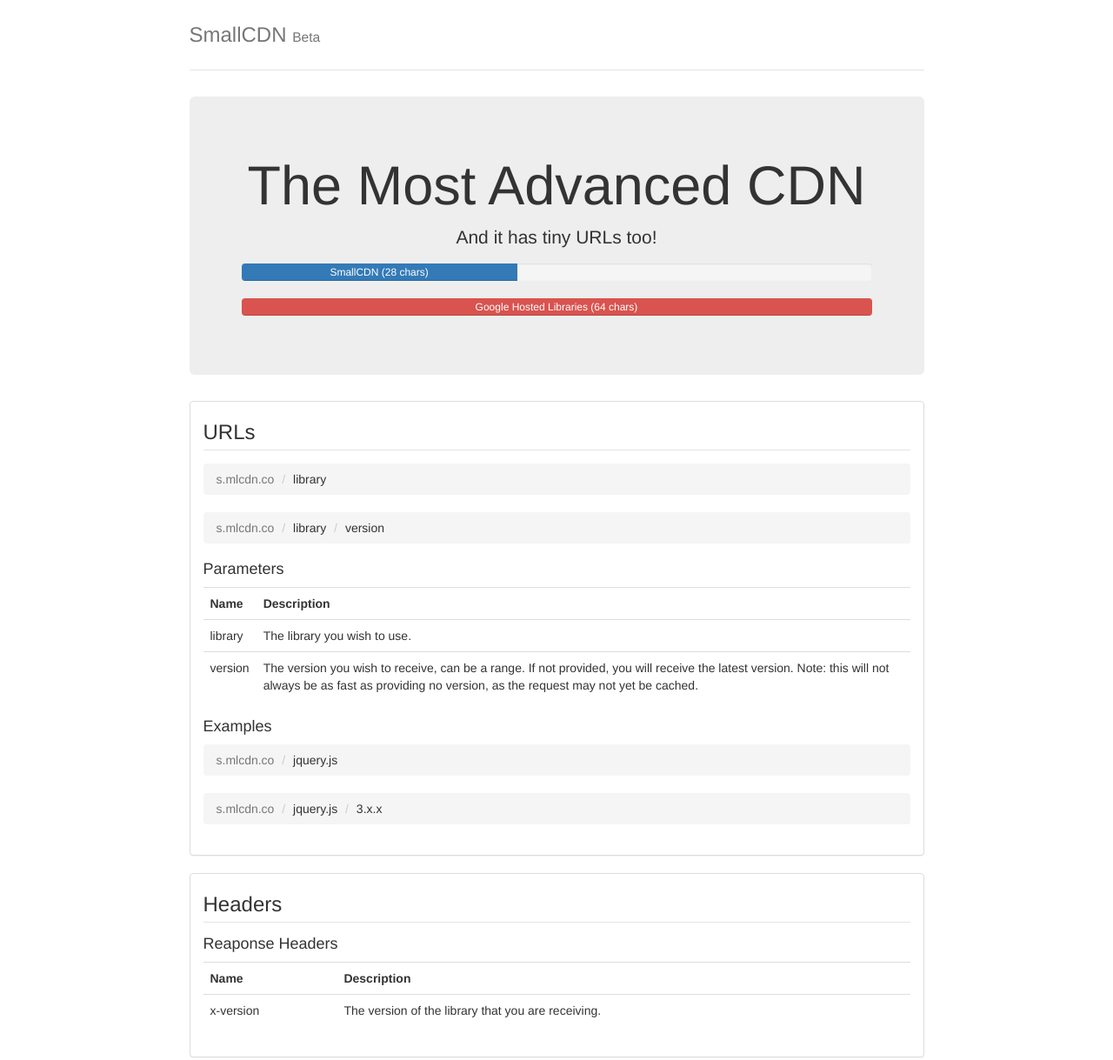
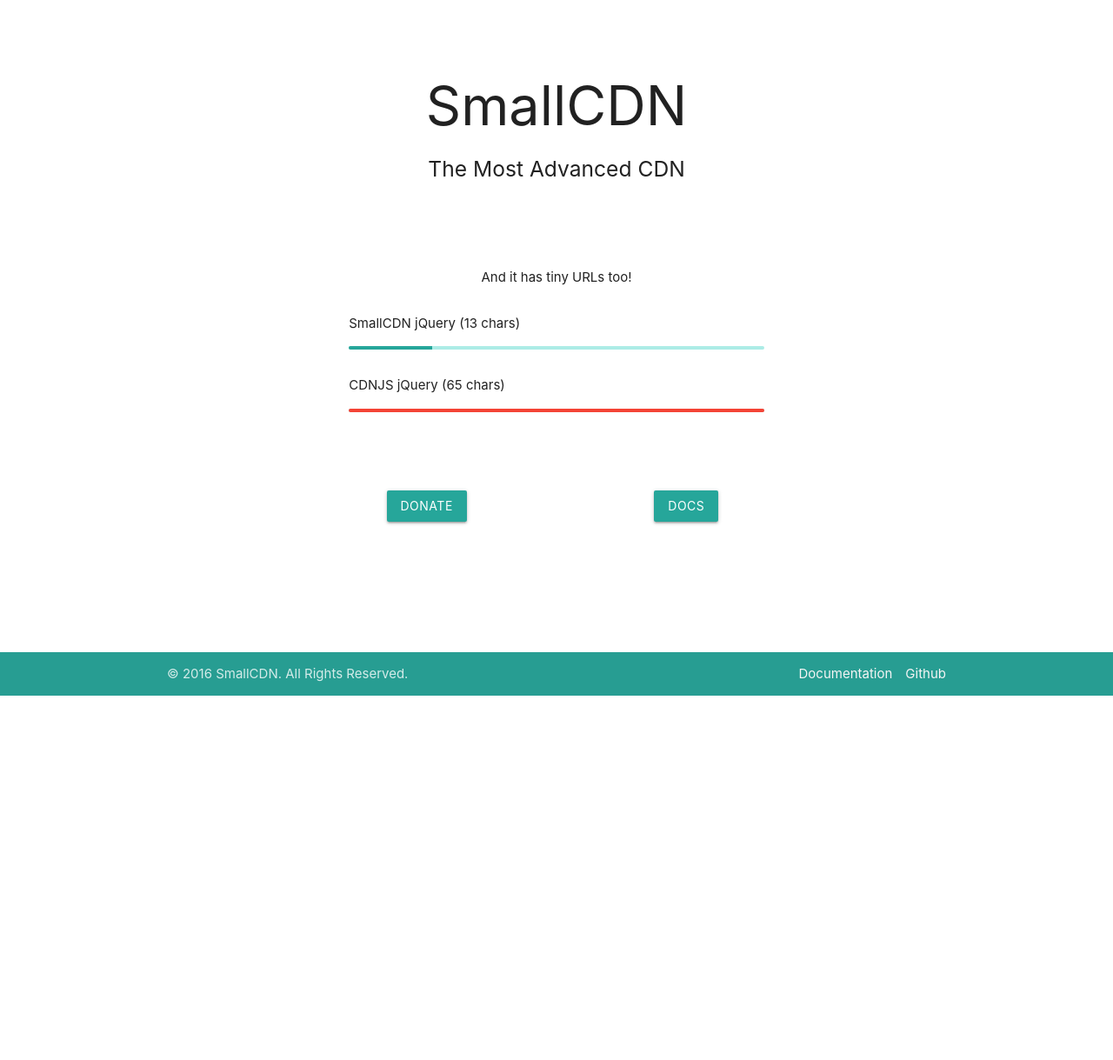
Before and after one commit to SmallCDN/website, a plain HTML site: page index.html in a window 1280 px wide. Shown: the top 1219 px of the page at 87% size. After the commit the page ends 800 px from the top, so only its background shows below. Drawn offline with nearby package versions, Linux system fonts and the light colour scheme; a script that the page names is missing; a small style sheet from the web is missing.

Commit message:
lets do this (#1)
* update docs for v2

* make new page

* make new page good

* 13 chars baby! also green

* Update index.html

```diff
--- a/app.css
+++ b/app.css
@@ -1,84 +1,32 @@
-/* Space out content a bit */
 body {
-  padding-top: 20px;
-  padding-bottom: 20px;
+  display: flex;
+  min-height: 100vh;
+  flex-direction: column;
 }
 
-/* Everything but the jumbotron gets side spacing for mobile first views */
-.header,
-.marketing,
-.footer {
-  padding-right: 15px;
-  padding-left: 15px;
+main {
+  flex: 1 0 auto;
 }
 
-/* Custom page header */
-.header {
-  padding-bottom: 20px;
-  border-bottom: 1px solid #e5e5e5;
-}
-/* Make the masthead heading the same height as the navigation */
-.header h3 {
-  margin-top: 0;
-  margin-bottom: 0;
-  line-height: 40px;
+header {
+  padding-top: 3em;
 }
 
-/* Custom page footer */
-.footer {
-  padding-top: 19px;
-  color: #777;
-  border-top: 1px solid #e5e5e5;
+.compare {
+  padding-top: 5em;
+  max-width: 40em;
+  margin: 0 auto !important;
 }
 
-/* Customize container */
-@media (min-width: 900px) {
-  .container {
-    max-width: 875px;
-  }
-}
-.container-narrow > hr {
-  margin: 30px 0;
+.buttons {
+  padding-top: 5em;
 }
 
-/* Main marketing message and sign up button */
-.jumbotron {
-  text-align: center;
-  border-bottom: 1px solid #e5e5e5;
-}
-.jumbotron .btn {
-  padding: 14px 24px;
-  font-size: 21px;
+footer {
+  padding-top: 0px !important;
+  background-color: #26a69a !important;
 }
 
-/* Supporting marketing content */
-.marketing {
-  margin: 40px 0;
+.footer-copyright a:not(:first-child) {
+  padding-right: 1em;
 }
-.marketing p + h4 {
-  margin-top: 28px;
-}
-
-/* Responsive: Portrait tablets and up */
-@media screen and (min-width: 768px) {
-  /* Remove the padding we set earlier */
-  .header,
-  .marketing,
-  .footer {
-    padding-right: 0;
-    padding-left: 0;
-  }
-  /* Space out the masthead */
-  .header {
-    margin-bottom: 30px;
-  }
-  /* Remove the bottom border on the jumbotron for visual effect */
-  .jumbotron {
-    border-bottom: 0;
-  }
-}
-
-.panel-header {
-  padding: 0;
-  margin-bottom: 15px;
-}
--- a/index.html
+++ b/index.html
@@ -1,152 +1,45 @@
 <!DOCTYPE html>
-<html lang="en">
+<html>
   <head>
-  <meta charset="UTF-8">
-  <title>SmallCDN</title>
-
-  <link rel="stylesheet" href="https://s.mlcdn.co/bootstrap.css">
-  <link rel="stylesheet" href="https://s.mlcdn.co/highlight.css">
+    <link rel="stylesheet" href="https://sml.lc/materialize/materialize.min.css">
     <link rel="stylesheet" href="app.css">
   </head>
   <body>
-  <div class="container">
-    <div class="header clearfix">
-      <h3 class="text-muted">SmallCDN <small>Beta</small></h3>
+    <main class="container">
+      <header>
+        <h1 class="header center text-lighten-2">SmallCDN</h1>
+        <h5 class="center text-lighten-2">The Most Advanced CDN</h3>
+      </header>
+      <div class="row compare center">
+        <p class="center">And it has tiny URLs too!</p>
+        <div class="col s10 offset-s1">
+          <p class="left">SmallCDN jQuery (13 chars)</p>
+          <div class="progress"><div class="determinate" style="width: 20%;"></div></div>
         </div>
-
-    <div class="jumbotron">
-      <h1>The Most Advanced CDN</h1>
-      <p>And it has tiny URLs too!</p>
-      <div class="progress">
-        <div class="progress-bar" role="progressbar" aria-valuenow="60" aria-valuemin="0" aria-valuemax="100" style="width: 43.75%;">
-          SmallCDN (28 chars)
+        <div class="col s10 offset-s1">
+          <p class="left">CDNJS jQuery (65 chars)</p>
+          <div class="progress"><div class="determinate red" style="width: 100%;"></div></div>
         </div>
       </div>
-      <div class="progress">
-        <div class="progress-bar progress-bar-danger" role="progressbar" aria-valuenow="60" aria-valuemin="0" aria-valuemax="100" style="width: 100%;">
-          Google Hosted Libraries (64 chars)
+      <div class="row buttons center">
+        <div class="col s4 offset-s2">
+          <a class="waves-effect waves-light btn">Donate</a>
+        </div>
+        <div class="col s4">
+          <a class="waves-effect waves-light btn">Docs</a>
         </div>
       </div>
-    </div>
-
-    <div class="panel panel-default">
-      <div class="panel-body">
-        <div class="header panel-header">
-          <h3>URLs</h3>
-        </div>
-        <ol class="breadcrumb">
-          <li class="active">s.mlcdn.co</li>
-          <li>library</li>
-        </ol>
-        <ol class="breadcrumb">
-          <li class="active">s.mlcdn.co</li>
-          <li>library</li>
-          <li>version</li>
-        </ol>
-
-        <h4>Parameters</h4>
-        <table class="table">
-          <tr>
-            <th>Name</th>
-            <th>Description</th>
-          </tr>
-          <tr>
-            <td>library</td>
-            <td>The library you wish to use.</td>
-          </tr>
-          <tr>
-            <td>version</td>
-            <td>
-              The version you wish to receive, can be a range. If not provided, you will receive the latest version.
-              Note: this will not always be as fast as providing no version, as the request may not yet be cached.
-            </td>
-          </tr>
-        </table>
-
-        <h4>Examples</h4>
-        <ol class="breadcrumb">
-          <li class="active">s.mlcdn.co</li>
-          <li>jquery.js</li>
-        </ol>
-        <ol class="breadcrumb">
-          <li class="active">s.mlcdn.co</li>
-          <li>jquery.js</li>
-          <li>3.x.x</li>
-        </ol>
+    </main>
+    <footer class="page-footer">
+      <div class="footer-copyright">
+        <div class="container">
+        &copy; 2016 SmallCDN. All Rights Reserved.
+        <a class="grey-text text-lighten-4 right" href="https://github.com/SmallCDN">Github</a>
+        <a class="grey-text text-lighten-4 right" href="#!">Documentation</a>
         </div>
       </div>
+    </footer>
 
-    <div class="panel panel-default">
-
-      <div class="panel-body">
-        <div class="header panel-header">
-          <h3>Headers</h3>
-        </div>
-        <h4>Reaponse Headers</h4>
-        <table class="table">
-          <tr>
-            <th>Name</th>
-            <th>Description</th>
-          </tr>
-          <tr>
-            <td>x-version</td>
-            <td>The version of the library that you are receiving.</td>
-          </tr>
-        </table>
-      </div>
-    </div>
-
-    <div class="panel panel-default">
-      <div class="panel-body">
-        <div class="header panel-header">
-          <h3>Errors</h3>
-        </div>
-        <div class="alert alert-info" role="alert">If you encounter these errors in production, you are doing it wrong.</div>
-        <h4>Format</h4>
-        <pre><code class="json">
-{
-  "code": 1,
-  "message": "library 'foo' not found"
-}
-        </code></pre><br>
-
-        <h4>Error Codes</h4>
-        <table class="table">
-          <tr>
-            <th>Code</th>
-            <th>Status Code</th>
-            <th>Description</th>
-          </tr>
-          <tr>
-            <th>1</th>
-            <td>404</td>
-            <td>You passed a library that doesn't exist.</td>
-          </tr>
-          <tr>
-            <th>2</th>
-            <td>404</td>
-            <td>You passed a version which matches nothing we have. You can always add more versions via GitHub!</td>
-          </tr>
-          <tr>
-            <th>3</th>
-            <td>400</td>
-            <td>You passed an invalid version string.</td>
-          </tr>
-        </table>
-      </div>
-    </div>
-
-    <div class="panel panel-default">
-      <div class="panel-body">
-        <div class="header panel-header">
-          <h3>API</h3>
-        </div>
-        Soon :^)
-      </div>
-    </div>
-</div>
-
-  <script src="https://s.mlcdn.co/highlight.js"></script>
-  <script>hljs.initHighlightingOnLoad();</script>
+    <script src="https://sml.lc/materialize/materialize.min.js"></script>
   </body>
 </html>
```
Lines whose indentation alone changed are shown as unchanged.
